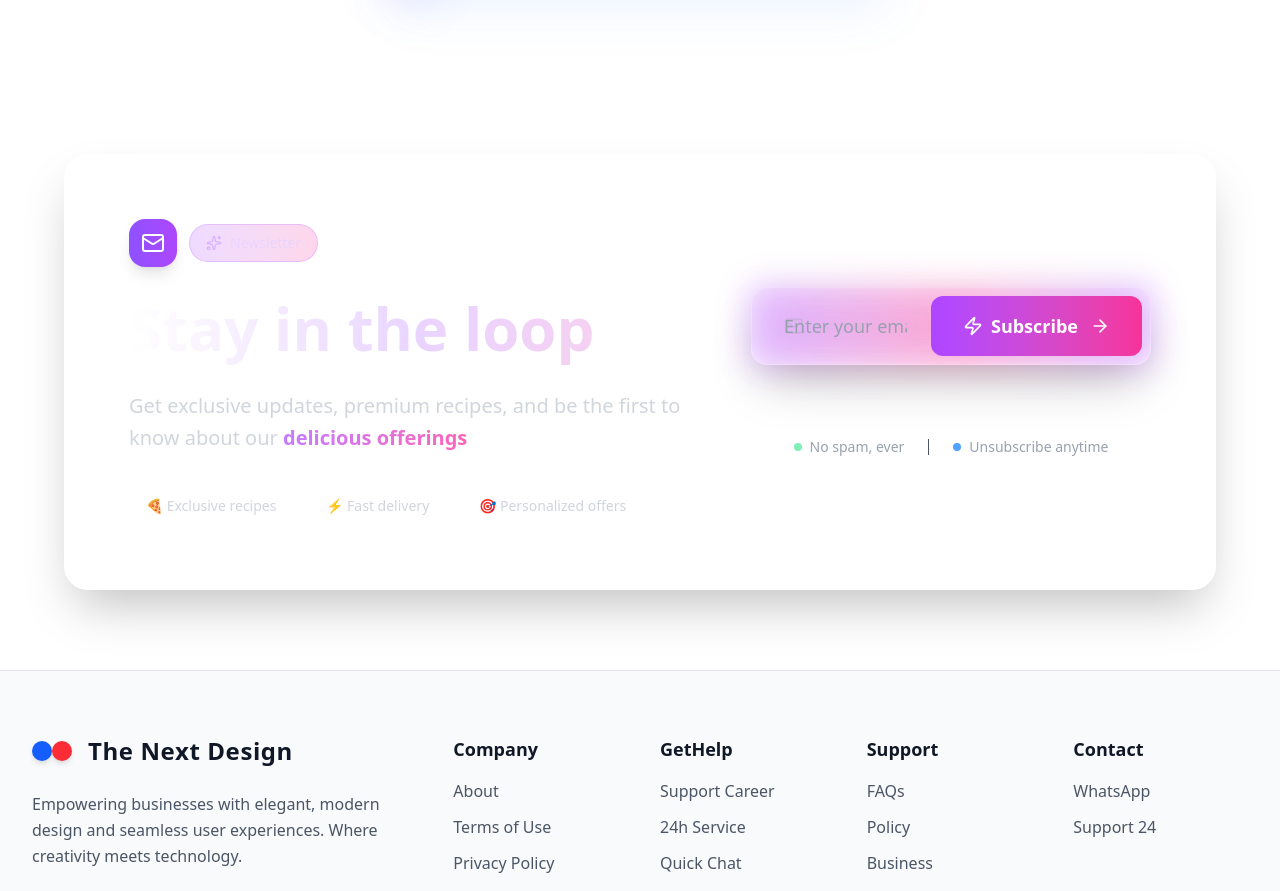
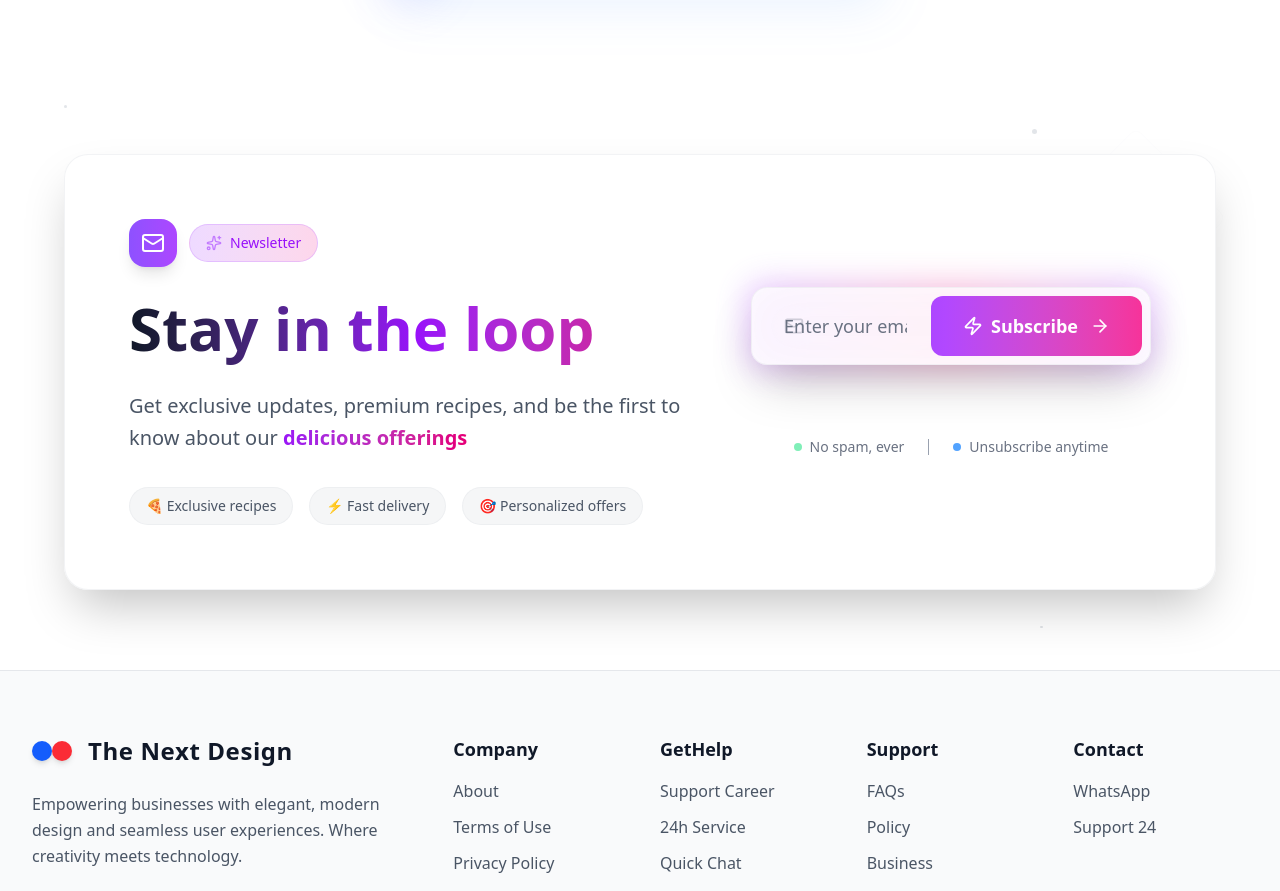
Before and after one commit to kanishka-commits/BizFlow, a React (Vite) app: page / in a window 1280 px wide. Shown: the part 6940-7831 px from the top of the page. Built offline with nearby package versions, Linux system fonts and the light colour scheme.

Commit message:
Subscription section color code

```diff
--- a/src/components/NewsletterSection.jsx
+++ b/src/components/NewsletterSection.jsx
@@ -1,7 +1,9 @@
 import { useState, useEffect } from 'react'
 import { ArrowRight, Mail, CheckCircle, AlertCircle, Sparkles, Zap } from 'lucide-react'
+import { useTheme } from "../context/ThemeContext"
 
 const NewsletterSection = () => {
+  const { isDarkMode } = useTheme()
   const [email, setEmail] = useState('')
   const [showPopup, setShowPopup] = useState(false)
   const [error, setError] = useState('')
@@ -59,14 +61,14 @@ const NewsletterSection = () => {
   }
 
   return (
-    <section id="newsletter" className="relative py-20 px-4 md:px-8 overflow-hidden">
+    <section id="newsletter" className={`relative py-20 px-4 md:px-8 overflow-hidden bg-transparent`}>
       {/* Animated Background */}
       <div className="absolute inset-0">
         {/* Floating particles */}
         {particles.map((particle) => (
           <div
             key={particle.id}
-            className="absolute w-1 h-1 bg-white/30 rounded-full animate-pulse"
+            className={`absolute w-1 h-1 ${isDarkMode ? 'bg-white/30' : 'bg-gray-400/30'} rounded-full animate-pulse`}
             style={{
               left: `${particle.x}%`,
               top: `${particle.y}%`,
@@ -80,19 +82,19 @@ const NewsletterSection = () => {
 
         {/* Geometric patterns */}
         <div className="absolute inset-0 opacity-10">
-          <div className="absolute top-20 right-20 w-32 h-32 border border-white/20 rotate-45 rounded-lg"></div>
-          <div className="absolute bottom-32 left-16 w-24 h-24 border border-white/20 rotate-12 rounded-full"></div>
-          <div className="absolute top-1/2 right-32 w-16 h-16 border-2 border-white/20 rotate-45"></div>
+          <div className={`absolute top-20 right-20 w-32 h-32 border ${isDarkMode ? 'border-white/20' : 'border-gray-400/20'} rotate-45 rounded-lg`}></div>
+          <div className={`absolute bottom-32 left-16 w-24 h-24 border ${isDarkMode ? 'border-white/20' : 'border-gray-400/20'} rotate-12 rounded-full`}></div>
+          <div className={`absolute top-1/2 right-32 w-16 h-16 border-2 ${isDarkMode ? 'border-white/20' : 'border-gray-400/20'} rotate-45`}></div>
         </div>
       </div>
 
       {/* Main Content */}
       <div className="relative max-w-6xl mx-auto">
-        <div className="backdrop-blur-lg bg-white/5 border border-white/10 rounded-3xl p-8 md:p-16 shadow-2xl">
+        <div className={`backdrop-blur-lg ${isDarkMode ? 'bg-white/5 border-white/10' : 'bg-white/80 border-gray-200/50'} border rounded-3xl p-8 md:p-16 shadow-2xl`}>
           <div className="flex flex-col lg:flex-row items-center justify-between gap-12">
 
             {/* Left Content */}
-            <div className="text-white max-w-2xl text-center lg:text-left">
+            <div className={`${isDarkMode ? 'text-white' : 'text-gray-800'} max-w-2xl text-center lg:text-left`}>
               {/* Icon and badge */}
               <div className="flex items-center justify-center lg:justify-start gap-3 mb-4 sm:mb-6">
                 <div className="p-2 sm:p-3 bg-gradient-to-r from-violet-500 to-purple-500 rounded-xl sm:rounded-2xl shadow-lg">
@@ -100,26 +102,26 @@ const NewsletterSection = () => {
                 </div>
                 <div className="px-3 py-1.5 sm:px-4 sm:py-2 bg-gradient-to-r from-purple-500/20 to-pink-500/20 border border-purple-400/30 rounded-full backdrop-blur-sm">
                   <div className="flex items-center gap-1.5 sm:gap-2">
-                    <Sparkles className="w-3 h-3 sm:w-4 sm:h-4 text-purple-300" />
-                    <span className="text-xs sm:text-sm font-medium text-purple-200">Newsletter</span>
+                    <Sparkles className={`w-3 h-3 sm:w-4 sm:h-4 ${isDarkMode ? 'text-purple-300' : 'text-purple-400'}`} />
+                    <span className={`text-xs sm:text-sm font-medium ${isDarkMode ? 'text-purple-200' : 'text-purple-600'}`}>Newsletter</span>
                   </div>
                 </div>
               </div>
 
-              <h2 className="text-3xl sm:text-4xl md:text-5xl lg:text-6xl font-bold mb-4 sm:mb-6 bg-gradient-to-r from-white via-purple-200 to-pink-200 bg-clip-text text-transparent leading-tight">
+              <h2 className={`text-3xl sm:text-4xl md:text-5xl lg:text-6xl font-bold mb-4 sm:mb-6 bg-gradient-to-r ${isDarkMode ? 'from-white via-purple-200 to-pink-200' : 'from-gray-900 via-purple-600 to-pink-600'} bg-clip-text text-transparent leading-tight`}>
                 Stay in the loop
               </h2>
 
-              <p className="text-base sm:text-lg md:text-xl text-gray-300 mb-6 sm:mb-8 leading-relaxed">
+              <p className={`text-base sm:text-lg md:text-xl ${isDarkMode ? 'text-gray-300' : 'text-gray-600'} mb-6 sm:mb-8 leading-relaxed`}>
                 Get exclusive updates, premium recipes, and be the first to know about our
-                <span className="text-transparent bg-gradient-to-r from-purple-400 to-pink-400 bg-clip-text font-semibold"> delicious offerings</span>
+                <span className={`text-transparent bg-gradient-to-r ${isDarkMode ? 'from-purple-400 to-pink-400' : 'from-purple-600 to-pink-600'} bg-clip-text font-semibold`}> delicious offerings</span>
               </p>
 
               {/* Features list */}
               <div className="flex flex-wrap gap-2 sm:gap-4 justify-center lg:justify-start">
                 {['🍕 Exclusive recipes', '⚡ Fast delivery', '🎯 Personalized offers'].map((feature, index) => (
-                  <div key={index} className="flex items-center gap-2 px-3 py-1.5 sm:px-4 sm:py-2 bg-white/5 backdrop-blur-sm border border-white/10 rounded-full">
-                    <span className="text-xs sm:text-sm text-gray-300">{feature}</span>
+                  <div key={index} className={`flex items-center gap-2 px-3 py-1.5 sm:px-4 sm:py-2 ${isDarkMode ? 'bg-white/5 border-white/10' : 'bg-gray-100/80 border-gray-200/50'} backdrop-blur-sm border rounded-full`}>
+                    <span className={`text-xs sm:text-sm ${isDarkMode ? 'text-gray-300' : 'text-gray-600'}`}>{feature}</span>
                   </div>
                 ))}
               </div>
@@ -132,7 +134,7 @@ const NewsletterSection = () => {
                   {/* Glowing border effect */}
                   <div className="absolute -inset-1 bg-gradient-to-r from-purple-500 via-pink-500 to-purple-500 rounded-2xl blur-lg opacity-30 group-hover:opacity-50 transition duration-1000 group-hover:duration-200"></div>
 
-                  <div className="relative flex flex-col sm:flex-row bg-white/10 backdrop-blur-xl border border-white/20 rounded-2xl p-2 shadow-2xl">
+                  <form onSubmit={handleSubmit} className={`relative flex flex-col sm:flex-row ${isDarkMode ? 'bg-white/10 border-white/20' : 'bg-white/80 border-gray-200/50'} backdrop-blur-xl border rounded-2xl p-2 shadow-2xl`}>
                     <div className="relative flex-1">
                       <input
                         type="email"
@@ -140,10 +142,10 @@ const NewsletterSection = () => {
                         placeholder="Enter your email address"
                         value={email}
                         onChange={(e) => setEmail(e.target.value)}
-                        className="w-full px-6 py-4 bg-transparent text-white placeholder-gray-400 focus:outline-none text-lg font-medium"
+                        className={`w-full px-6 py-4 bg-transparent ${isDarkMode ? 'text-white placeholder-gray-400' : 'text-gray-800 placeholder-gray-500'} focus:outline-none text-lg font-medium`}
                       />
                       <div className="absolute left-6 top-1/2 transform -translate-y-1/2 pointer-events-none opacity-30">
-                        <Mail className="w-5 h-5 text-gray-400" />
+                        <Mail className={`w-5 h-5 ${isDarkMode ? 'text-gray-400' : 'text-gray-500'}`} />
                       </div>
                     </div>
 
@@ -170,7 +172,7 @@ const NewsletterSection = () => {
                       {/* Ripple effect */}
                       <div className="absolute inset-0 bg-white/20 rounded-xl scale-0 group-hover/btn:scale-100 transition-transform duration-500 ease-out"></div>
                     </button>
-                  </div>
+                  </form>
                 </div>
 
                 {/* Messages */}
@@ -192,12 +194,12 @@ const NewsletterSection = () => {
               </div>
 
               {/* Trust indicators */}
-              <div className="mt-6 flex items-center justify-center gap-6 text-sm text-gray-400">
+              <div className={`mt-6 flex items-center justify-center gap-6 text-sm ${isDarkMode ? 'text-gray-400' : 'text-gray-500'}`}>
                 <div className="flex items-center gap-2">
                   <div className="w-2 h-2 bg-green-400 rounded-full animate-pulse"></div>
                   <span>No spam, ever</span>
                 </div>
-                <div className="w-px h-4 bg-gray-600"></div>
+                <div className={`w-px h-4 ${isDarkMode ? 'bg-gray-600' : 'bg-gray-400'}`}></div>
                 <div className="flex items-center gap-2">
                   <div className="w-2 h-2 bg-blue-400 rounded-full animate-pulse" style={{ animationDelay: '1s' }}></div>
                   <span>Unsubscribe anytime</span>
```
